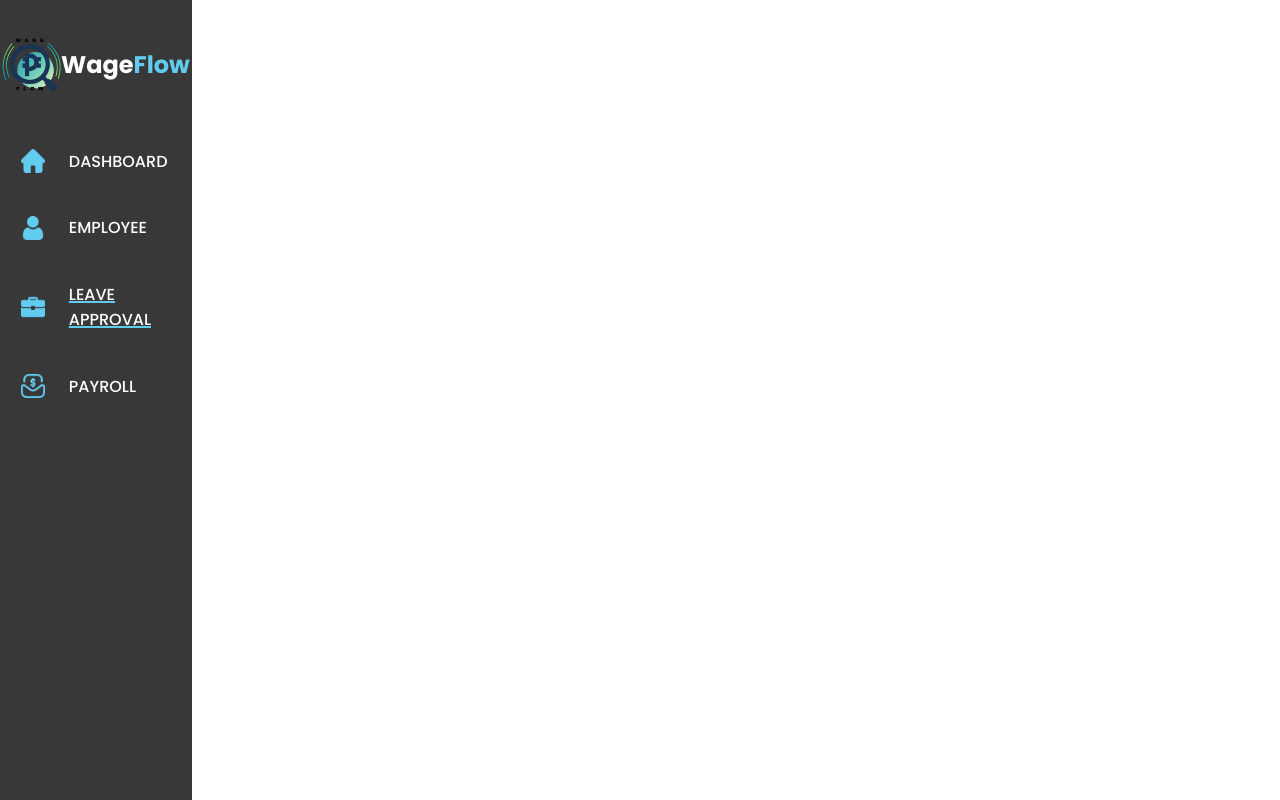
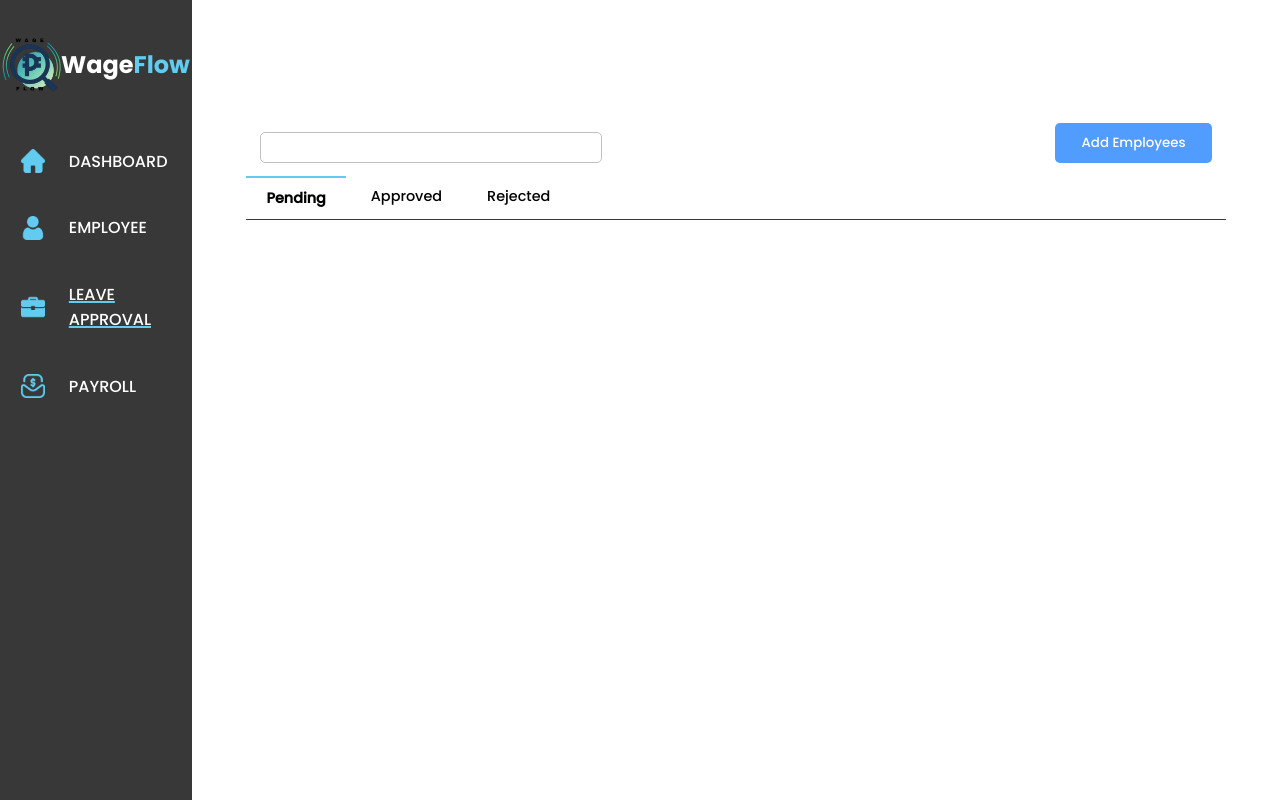
Before and after one commit to earlkian8/Payroll-Management-System, a PHP site: page /leave_approval.php in a window 1280 px wide. Run offline with PHP 8.4, Linux system fonts and the light colour scheme.

Commit message:
Implemented HTML-CSS content

```diff
--- /dev/null
+++ b/css/leave-style.css
@@ -0,0 +1,29 @@
+.tabs{
+    display: flex;
+    flex-direction: row;
+
+}
+.tab {
+    padding: 10px 20px;
+    cursor: pointer;
+    background: #ffffff;
+    margin-right: 5px;
+    transition: 0.3s;
+    font-family: PoppinsMedium;
+    font-size: .90rem;
+}
+.tab:hover {
+    background: #c0c0c0;
+}
+.tab.active {
+    background: white;
+    border-top: 2px solid #61CCEF;
+    font-weight: bold;
+}
+.tab-content {
+    display: none;
+    padding: 10px;
+}
+.tab-content.active {
+    display: block;
+}
--- a/css/navigation-style.css
+++ b/css/navigation-style.css
@@ -21,7 +21,7 @@
 
 body{
     height: 100vh;
-    width: 100%;
+    width: 100vw;
     position: fixed;
 }
 
@@ -97,9 +97,12 @@ body{
     text-decoration-thickness: 2px;
 }
 
-.main-style{
-    width: 100%;
+.content-style{
+    width: 85%;
     height: 100%;
+    display: flex;
+    align-items: center;
+    justify-content: center;
 }
 
 @media (max-width: 1200px) {
@@ -127,3 +130,65 @@ body{
         justify-content: center;
     }
 }
+
+.box-style{
+    width: 90%;
+    height: 80vh;
+
+}
+
+.content-container1{
+    height: 15%;
+    width: 100%;
+    display: flex;
+    justify-content: space-between;
+    align-items: end;
+
+}
+
+.content-container2{
+    height: 85%;
+    width: 100%;
+    border-top-color: #383838;
+    border-top-style: solid;
+    border-top-width: 1px;
+    overflow-y: auto;
+    padding-right: 10px;
+}
+
+.searchBar, .add-button-style{
+    margin-bottom: 1em;
+}
+
+.searchBar{
+    margin-left: 1em;
+    width: 35%;
+    padding: .50em;
+    border-radius: 5px;
+    border-color: #c0c0c0;
+    border-width: 1px;
+    border-style: solid;
+    color: #383838;
+}
+
+.searchBar:focus{
+    outline: none;
+    border-color: #c0c0c0;
+}
+
+.add-button-style{
+    margin-right: 1em;
+    padding: .75em 2em;
+    border-style: none;
+    background-color: #519cff;
+    color: #ffffff;
+    border-radius: 5px;
+    font-family: PoppinsMedium;
+    cursor: pointer;
+    transition: .25s;
+}
+
+
+.add-button-style:hover{
+    background-color: #0d5ac0;
+}
--- a/dashboard.php
+++ b/dashboard.php
@@ -42,8 +42,5 @@
         </div>
     </aside>
 
-    <!-- Content -->
-    <main class="main-style">
-    </main>
 </body>
 </html>
--- a/leave_approval.php
+++ b/leave_approval.php
@@ -5,6 +5,7 @@
     <meta name="viewport" content="width=device-width, initial-scale=1.0">
     <title>WageFlow</title>
     <link rel="stylesheet" href="css/navigation-style.css">
+    <link rel="stylesheet" href="css/leave-style.css">
 </head>
 <body>
     <!-- Side Bar -->
@@ -42,7 +43,46 @@
     </aside>
 
     <!-- Content -->
-    <main class="main-style">
-    </main>
+    <div class="content-style">
+        <!-- Content -->
+        <div class="box-style">
+            <div class="content-container1">
+                <input type="text" name="search" id="search" class="searchBar">
+                <button class="add-button-style" id="open">Add Employees</button>
+            </div>
+            <!-- Tabs -->
+            <div class="tabs">
+                <div class="tab active" onclick="openTab(0)">Pending</div>
+                <div class="tab" onclick="openTab(1)">Approved</div>
+                <div class="tab" onclick="openTab(2)">Rejected</div>
+            </div>
+
+            <!-- Tab Content -->
+            <ul class="content-container2 tab-content active" id="pending-content">
+                <!-- Pending Employees -->
+            </ul>
+            <ul class="content-container2 tab-content" id="approved-content">
+                <!-- Approved Employees -->
+            </ul>
+            <ul class="content-container2 tab-content" id="rejected-content">
+                <!-- Rejected Employees -->
+            </ul>
+        </div>
+    </div>
+
+
+    <script>
+        function openTab(index) {
+            let tabs = document.querySelectorAll(".tab");
+            let contents = document.querySelectorAll(".tab-content");
+
+            tabs.forEach(tab => tab.classList.remove("active"));
+            contents.forEach(content => content.classList.remove("active"));
+
+            tabs[index].classList.add("active");
+            contents[index].classList.add("active");
+        }
+    </script>
+
 </body>
 </html>
```
Also changed, not shown: css/payroll-style.css (added, +29 -0 lines), employee.php (+14 -2 lines), payroll.php (+37 -2 lines).
